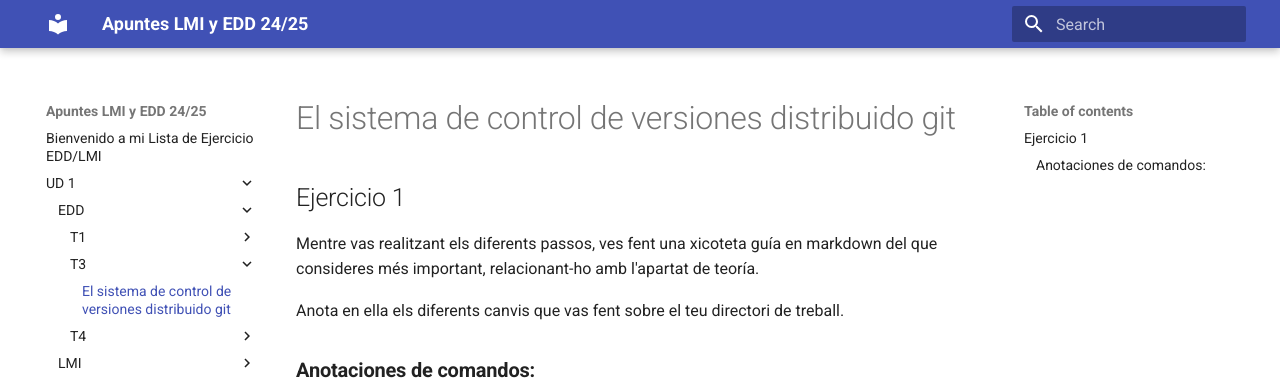
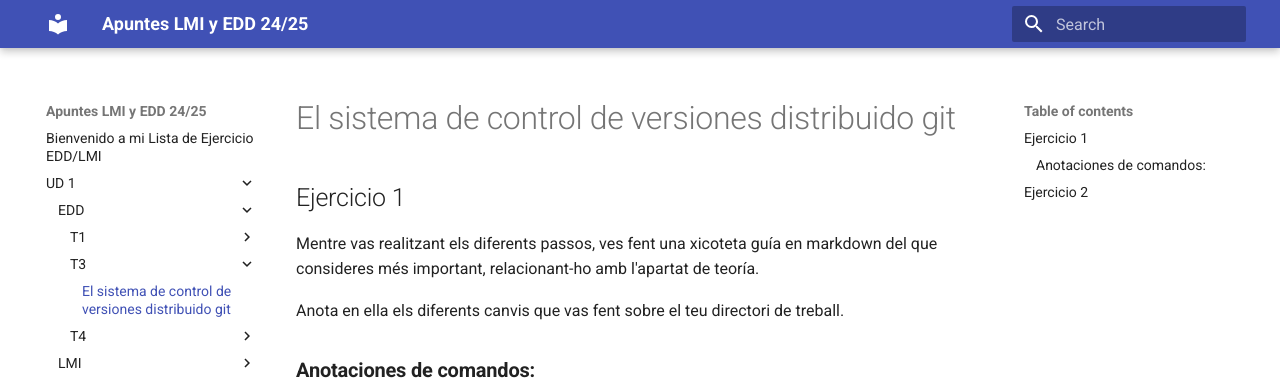
Before and after one commit to RolyAlc/devlog, an MkDocs documentation site: the page built from docs/UD_1/EDD/T3/ejercicio.md, in a window 1280 px wide. Shown: the top 380 px of the page. Built offline with MkDocs 1.6.1 and Material for MkDocs 9.7.7, drawn with Linux system fonts in a browser that asks for light colours.

Commit message:
modificado

```diff
--- a/docs/UD_1/EDD/T3/ejercicio.md
+++ b/docs/UD_1/EDD/T3/ejercicio.md
@@ -125,7 +125,7 @@ compilats/*[ao]
 
 ------
 
-# **Ejercicio 2**
+## **Ejercicio 2**
 Una vegada hages finalitzat, còpia com a codi el resultat de l'ordre:
 `git log`
 
```
